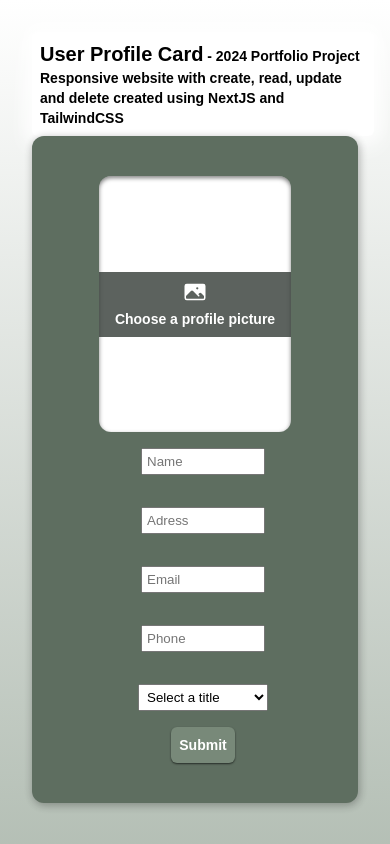
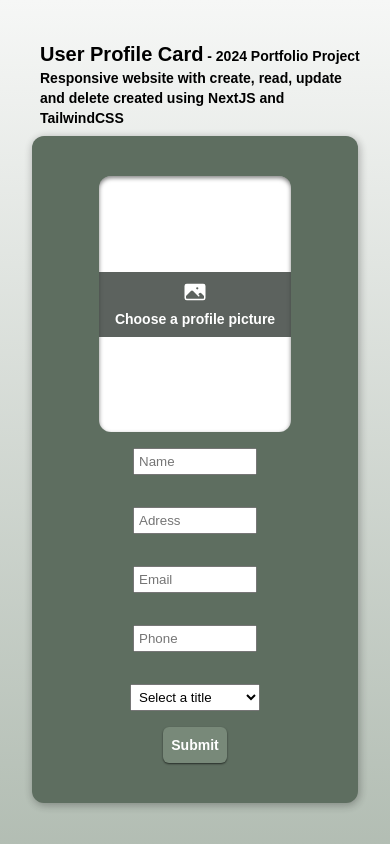
Before and after one commit to VWiman/portfolioUserProfile, a Next.js app: page /components/CardForm in a window 390 px wide. Shown: the top 844 px of the page. Built offline with nearby package versions, Linux system fonts and the light colour scheme.

Commit message:
fixed header and margin

```diff
--- a/pages/components/CardForm.js
+++ b/pages/components/CardForm.js
@@ -54,7 +54,7 @@ const CardForm = () => {
 					}
 					className={
 						newImage
-							? "hollow-card row-span-4 place-self-center"
+							? "hollow-card row-span-4 place-self-center md:place-self-end"
 							: "bg-white hollow-card row-span-4 place-self-center md:place-self-end text-white"
 					}>
 					<div className="bg-pea-800/80 py-2">
@@ -80,28 +80,28 @@ const CardForm = () => {
 					</div>
 				</label>
 
-				<label className=" max-h-12 m-4 mr-0 md:mt-0 place-self-center">
+				<label className=" max-h-12 m-4 md:mr-0 md:mt-0 place-self-center">
 					<input
 						className="max-w-28 p-1"
 						value={newName}
 						onChange={(e) => setNewName(e.target.value)}
 						placeholder="Name"></input>
 				</label>
-				<label className=" max-h-12 m-4 mr-0 place-self-center">
+				<label className=" max-h-12 m-4 md:mr-0 place-self-center">
 					<input
 						className="max-w-28 p-1"
 						value={newAdress}
 						onChange={(e) => setNewAdress(e.target.value)}
 						placeholder="Adress"></input>
 				</label>
-				<label className=" max-h-12 m-4 mr-0 place-self-center">
+				<label className=" max-h-12 m-4 md:mr-0 place-self-center">
 					<input
 						className="max-w-28 p-1"
 						value={newEmail}
 						onChange={(e) => setNewEmail(e.target.value)}
 						placeholder="Email"></input>
 				</label>
-				<label className=" max-h-12 m-4 mr-0 place-self-center">
+				<label className=" max-h-12 m-4 md:mr-0 place-self-center">
 					<input
 						className="max-w-28 p-1"
 						value={newPhone}
@@ -111,7 +111,7 @@ const CardForm = () => {
 				<select
 					value={newTitle}
 					onChange={(e) => setNewTitle(e.target.value)}
-					className=" min-w-[124px] md:min-w-[12rem] place-self-center md:place-self-end max-h-12 p-1 my-4 md:m-0 ml-4">
+					className=" min-w-[124px] md:min-w-[12rem] place-self-center md:place-self-end max-h-12 p-1 my-4 md:m-0">
 					<option>Select a title</option>
 					<option>Actor</option>
 					<option>Actress</option>
@@ -121,7 +121,7 @@ const CardForm = () => {
 				</select>
 				<button
 					id="submit"
-					className="  bg-pea-400 active:bg-pea-600  text-white font-bold h-min w-min p-2 rounded-md cursor-pointer text-sm text-center border-none shadow-sm hover:shadow-md active:shadow-sm shadow-black/60 hover:shadow-black/20  active:shadow-black/40 transition-all md:mt-0 ml-4 place-self-center "
+					className="  bg-pea-400 active:bg-pea-600  text-white font-bold h-min w-min p-2 rounded-md cursor-pointer text-sm text-center border-none shadow-sm hover:shadow-md active:shadow-sm shadow-black/60 hover:shadow-black/20  active:shadow-black/40 transition-all md:mt-0 place-self-center "
 					onClick={(e) => prevent(e)}>
 					{" "}
 					Submit
--- a/pages/layouts/Header.js
+++ b/pages/layouts/Header.js
@@ -1,7 +1,7 @@
 const Header = () => {
     return (
 			<header className="header">
-				<h1 className=" text-xl md:text-2xl md:pl-10">User Profile Card<span className="text-sm"> - 2024 Portfolio Project</span></h1>
+				<h1 className=" text-xl md:text-4xl md:pl-10">User Profile Card<span className="text-sm md:text-lg"> - 2024 Portfolio Project</span></h1>
 				<h2 className=" text-sm md:text-md md:pl-10">
 					Responsive website with create, read, update and delete created using NextJS and TailwindCSS
 				</h2>
--- a/styles/globals.css
+++ b/styles/globals.css
@@ -10,13 +10,12 @@
 }
 
 .header {
-    box-shadow: 0px 4px 18px 10px #ffffff8a, 0px -4px 14px 8px #ffffff8a;
-  @apply rounded-md min-h-fit p-2 bg-white w-full
+  @apply rounded-md min-h-fit p-2 w-full
 }
 
 .body {
   font-family: "Nunito Sans", sans-serif;
-  @apply md:flex md:flex-col md:items-center bg-gradient-to-b from-white to-pea-300 p-8
+  @apply md:flex md:flex-col md:items-center bg-gradient-to-b from-pea-50 to-pea-300 p-8
 }
 
 
```
